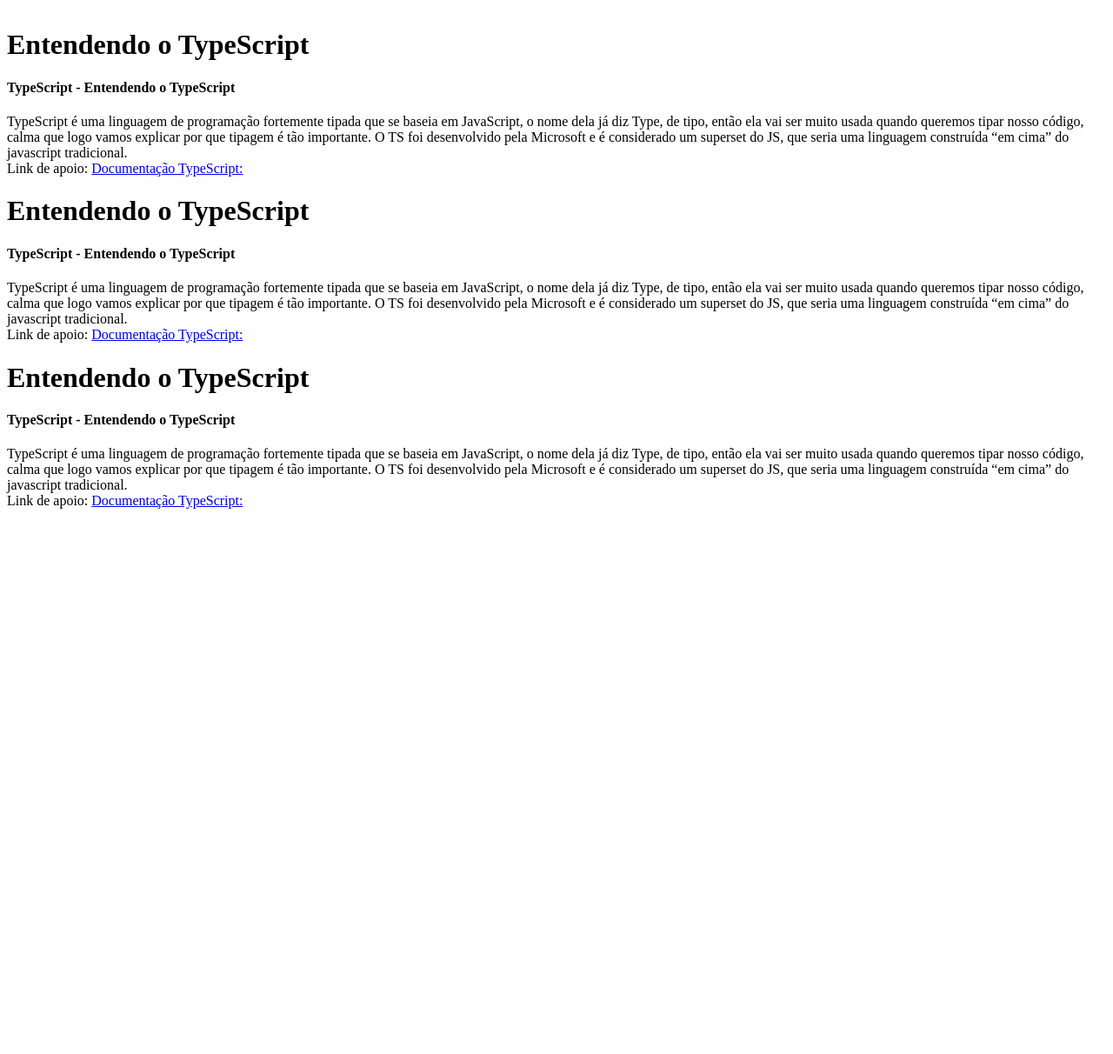
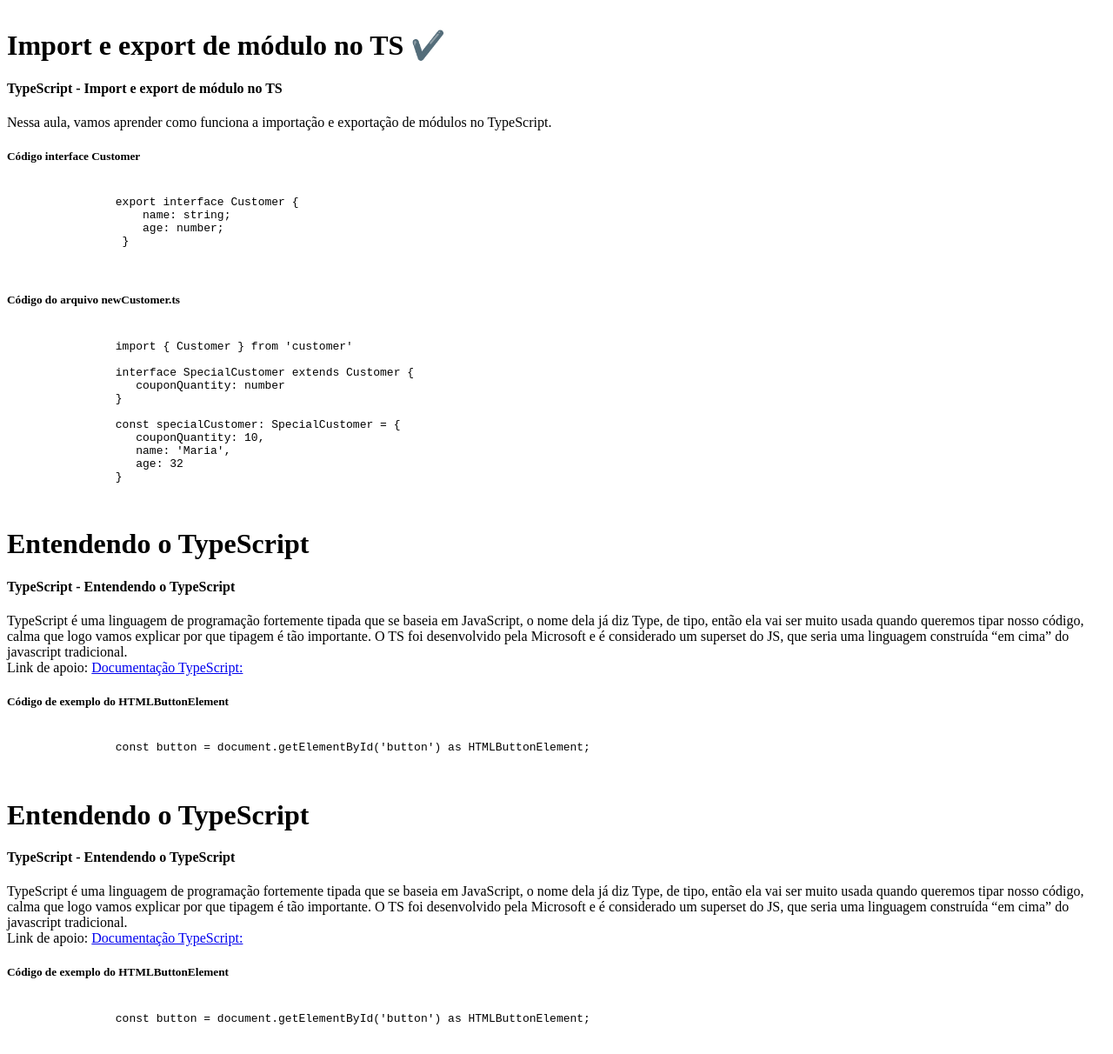
Before and after one commit to FlaviaColiv/JEST_REACT, a plain HTML site: page TYPESCRIPT/index.html in a window 1280 px wide. Shown: the part 5939-7151 px from the top of the page at 87% size. Before the commit the page ends 6540 px from the top, so only its background shows below. Drawn offline with Linux system fonts and the light colour scheme.

Commit message:
typS 060325 19

```diff
--- a/TYPESCRIPT/index.html
+++ b/TYPESCRIPT/index.html
@@ -436,20 +436,38 @@
         </pre>
     </div>
 
+    <!-- ok -->
     <div>
-        <h1>Entendendo o TypeScript</h1>
-        <h4>TypeScript - Entendendo o TypeScript</h4>
+        <h1>Import e export de módulo no TS ✔️</h1>
+        <h4>TypeScript - Import e export de módulo no TS</h4>
         <p>
-            TypeScript é uma linguagem de programação fortemente tipada que se baseia em JavaScript, o nome dela já diz
-            Type, de tipo, então ela vai ser muito usada quando queremos tipar nosso código, calma que logo vamos
-            explicar por que tipagem é tão importante.
+            Nessa aula, vamos aprender como funciona a importação e exportação de módulos no TypeScript.
+        </p>
+        <h5>Código interface Customer</h5>
+        <pre>
+            <code>
+                export interface Customer {
+                    name: string;
+                    age: number;
+                 }
+            </code>
+        </pre>
+        <h5>Código do arquivo newCustomer.ts</h5>
+        <pre>
+            <code>
+                import { Customer } from 'customer'
 
-            O TS foi desenvolvido pela Microsoft e é considerado um superset do JS, que seria uma linguagem construída
-            “em cima” do javascript tradicional.
-            <br>
-            Link de apoio:
-            <a href="https://www.typescriptlang.org/">Documentação TypeScript:</a>
-        </p>
+                interface SpecialCustomer extends Customer {
+                   couponQuantity: number
+                }
+
+                const specialCustomer: SpecialCustomer = {
+                   couponQuantity: 10,
+                   name: 'Maria',
+                   age: 32
+                }
+            </code>
+        </pre>
     </div>
 
     <div>
@@ -466,6 +484,12 @@
             Link de apoio:
             <a href="https://www.typescriptlang.org/">Documentação TypeScript:</a>
         </p>
+        <h5>Código de exemplo do HTMLButtonElement</h5>
+        <pre>
+            <code>
+                const button = document.getElementById('button') as HTMLButtonElement;
+            </code>
+        </pre>
     </div>
 
     <div>
@@ -482,6 +506,12 @@
             Link de apoio:
             <a href="https://www.typescriptlang.org/">Documentação TypeScript:</a>
         </p>
+        <h5>Código de exemplo do HTMLButtonElement</h5>
+        <pre>
+            <code>
+                const button = document.getElementById('button') as HTMLButtonElement;
+            </code>
+        </pre>
     </div>
 
 </body>
```
